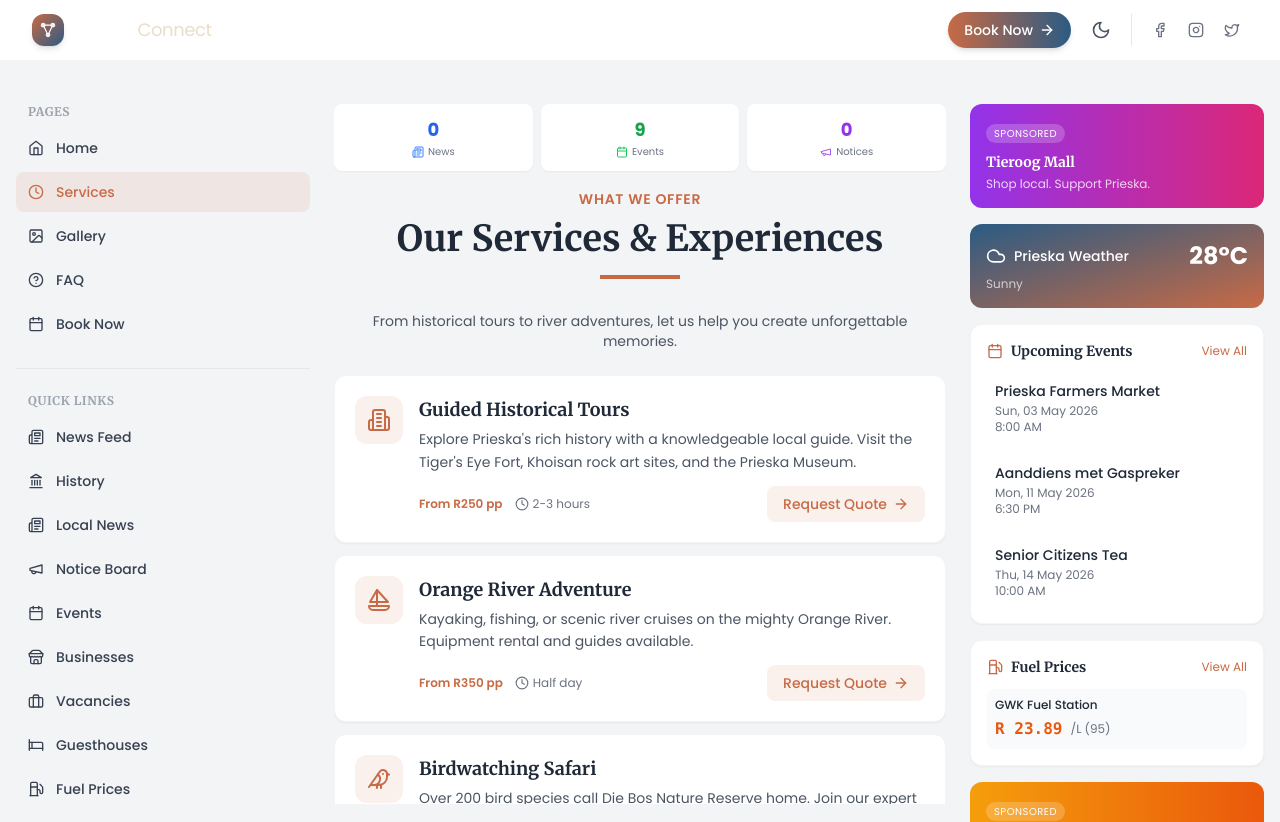
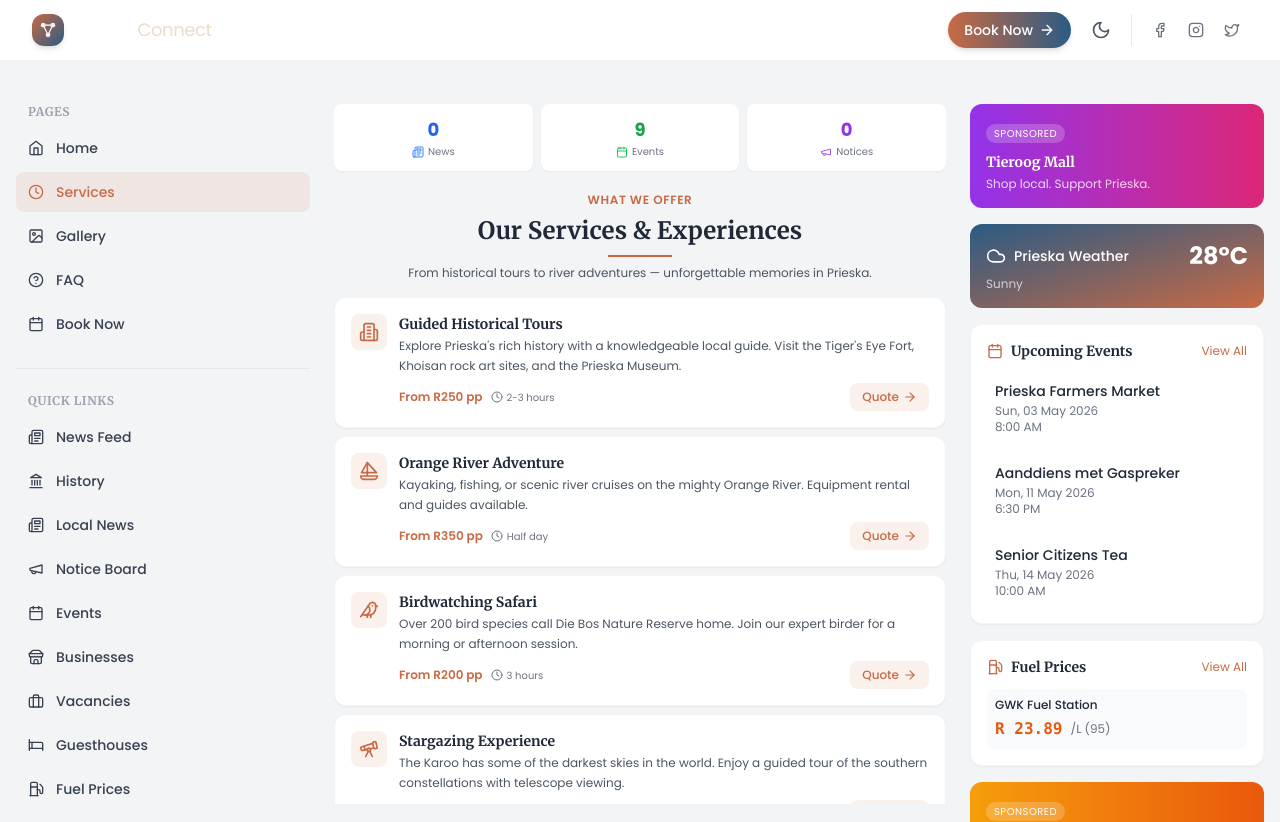
Before and after one commit to MondeNel/prieska-tourism, a React (Vite) app in the folder prieska-tourism/: page /services in a window 1280 px wide. Shown: the top 822 px of the page. Built offline with nearby package versions, Linux system fonts and the light colour scheme.

Commit message:
style: Reduce SectionTitle sizes for better feed column fit

```diff
--- a/prieska-tourism/src/components/ui/SectionTitle.jsx
+++ b/prieska-tourism/src/components/ui/SectionTitle.jsx
@@ -2,14 +2,14 @@
 const SectionTitle = ({ subtitle, title, align = 'center' }) => {
   const alignClass = align === 'center' ? 'text-center' : 'text-left'
   return (
-    <div className={`mb-8 md:mb-12 ${alignClass}`}>
-      <span className="text-prieska-terracotta dark:text-prieska-terracotta text-xs md:text-sm font-semibold tracking-wider uppercase">
+    <div className={`mb-4 md:mb-6 ${alignClass}`}>
+      <span className="text-prieska-terracotta dark:text-prieska-terracotta text-[10px] md:text-xs font-semibold tracking-wider uppercase">
         {subtitle}
       </span>
-      <h2 className="text-2xl md:text-3xl lg:text-4xl font-serif font-bold text-gray-800 dark:text-white mt-2">
+      <h2 className="text-lg md:text-xl lg:text-2xl font-serif font-bold text-gray-800 dark:text-white mt-1">
         {title}
       </h2>
-      <div className="w-16 md:w-20 h-0.5 md:h-1 bg-prieska-terracotta dark:bg-prieska-terracotta mt-3 md:mt-4 mx-auto"></div>
+      <div className="w-12 md:w-16 h-0.5 bg-prieska-terracotta dark:bg-prieska-terracotta mt-2 mx-auto"></div>
     </div>
   )
 }
--- a/prieska-tourism/src/pages/Services.jsx
+++ b/prieska-tourism/src/pages/Services.jsx
@@ -24,10 +24,8 @@ const Services = () => {
     <div className="min-h-screen bg-gray-100 dark:bg-gray-950 pt-20">
       <div className="max-w-7xl mx-auto px-4 py-6">
         <div className="grid grid-cols-1 lg:grid-cols-12 gap-6">
-          {/* Left Sidebar */}
           <LeftSidebar className="lg:col-span-3" />
 
-          {/* Main Content Area */}
           <div id="main-feed" className="lg:col-span-6 overflow-y-auto max-h-[calc(100vh-100px)]">
             {/* Quick Stats */}
             <div className="sticky top-0 z-10 bg-gray-100 dark:bg-gray-950 pb-4">
@@ -58,43 +56,43 @@ const Services = () => {
 
             {/* Services Content */}
             <SectionTitle subtitle="WHAT WE OFFER" title="Our Services & Experiences" />
-            <p className="text-center text-sm text-gray-600 dark:text-gray-300 -mt-4 mb-6">
-              From historical tours to river adventures, let us help you create unforgettable memories.
+            <p className="text-center text-xs text-gray-600 dark:text-gray-300 -mt-4 mb-4">
+              From historical tours to river adventures — unforgettable memories in Prieska.
             </p>
 
-            <div className="space-y-3">
+            <div className="space-y-2">
               {services.map((service) => {
                 const IconComponent = service.icon
                 return (
                   <div
                     key={service.id}
-                    className="bg-white dark:bg-gray-800 rounded-xl shadow-sm border border-gray-100 dark:border-gray-700 p-5 hover:shadow-md transition group"
+                    className="bg-white dark:bg-gray-800 rounded-xl shadow-sm border border-gray-100 dark:border-gray-700 p-4 hover:shadow-md transition group"
                   >
-                    <div className="flex items-start gap-4">
-                      <div className="p-3 bg-prieska-terracotta/10 dark:bg-prieska-terracotta/20 rounded-xl group-hover:scale-105 transition-transform">
-                        <IconComponent className="w-6 h-6 text-prieska-terracotta" />
+                    <div className="flex items-start gap-3">
+                      <div className="p-2 bg-prieska-terracotta/10 dark:bg-prieska-terracotta/20 rounded-lg flex-shrink-0">
+                        <IconComponent className="w-5 h-5 text-prieska-terracotta" />
                       </div>
-                      <div className="flex-1">
-                        <h3 className="text-lg font-serif font-bold text-gray-800 dark:text-white mb-1">
+                      <div className="flex-1 min-w-0">
+                        <h3 className="text-sm font-serif font-bold text-gray-800 dark:text-white mb-0.5">
                           {service.title}
                         </h3>
-                        <p className="text-gray-600 dark:text-gray-300 text-sm mb-3 leading-relaxed">
+                        <p className="text-gray-600 dark:text-gray-300 text-xs leading-relaxed mb-2 line-clamp-2">
                           {service.description}
                         </p>
                         <div className="flex items-center justify-between">
-                          <div className="flex items-center gap-3 text-xs text-gray-500 dark:text-gray-400">
-                            <span className="font-semibold text-prieska-terracotta">{service.price}</span>
+                          <div className="flex items-center gap-2 text-[10px] text-gray-500 dark:text-gray-400">
+                            <span className="font-semibold text-prieska-terracotta text-xs">{service.price}</span>
                             <span className="flex items-center gap-1">
-                              <Clock className="w-3.5 h-3.5" />
+                              <Clock className="w-3 h-3" />
                               {service.duration}
                             </span>
                           </div>
                           <button
                             onClick={() => openQuoteModal(service)}
-                            className="flex items-center gap-1.5 text-sm font-medium text-prieska-terracotta hover:text-white bg-prieska-terracotta/10 hover:bg-prieska-terracotta px-4 py-2 rounded-lg transition"
+                            className="flex items-center gap-1 text-xs font-medium text-prieska-terracotta hover:text-white bg-prieska-terracotta/10 hover:bg-prieska-terracotta px-3 py-1.5 rounded-lg transition"
                           >
-                            Request Quote
-                            <ArrowRight className="w-4 h-4" />
+                            Quote
+                            <ArrowRight className="w-3.5 h-3.5" />
                           </button>
                         </div>
                       </div>
@@ -105,7 +103,6 @@ const Services = () => {
             </div>
           </div>
 
-          {/* Right Sidebar */}
           <RightSidebar className="lg:col-span-3" />
         </div>
       </div>
```
